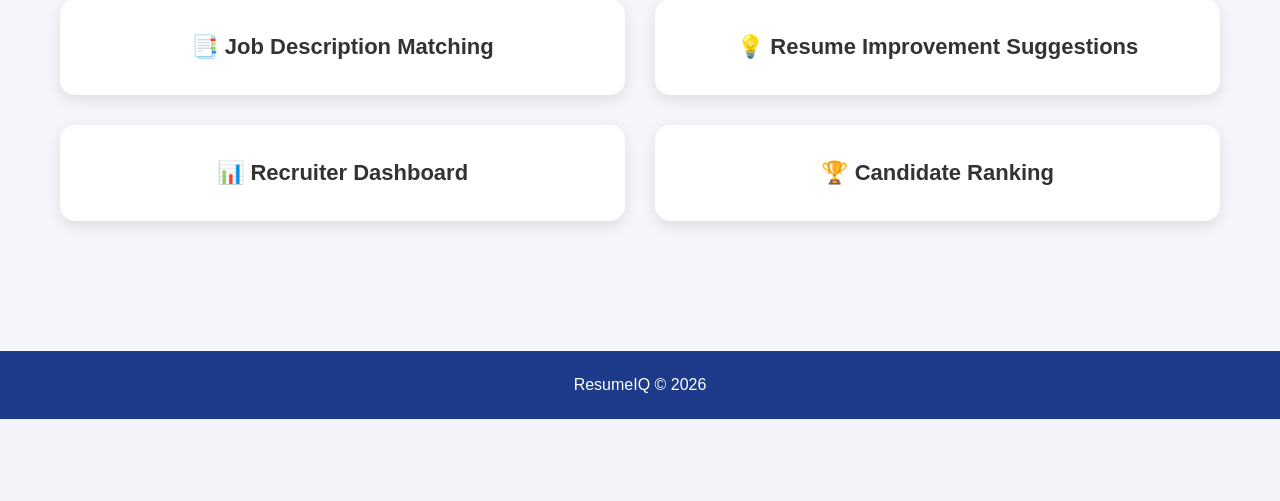
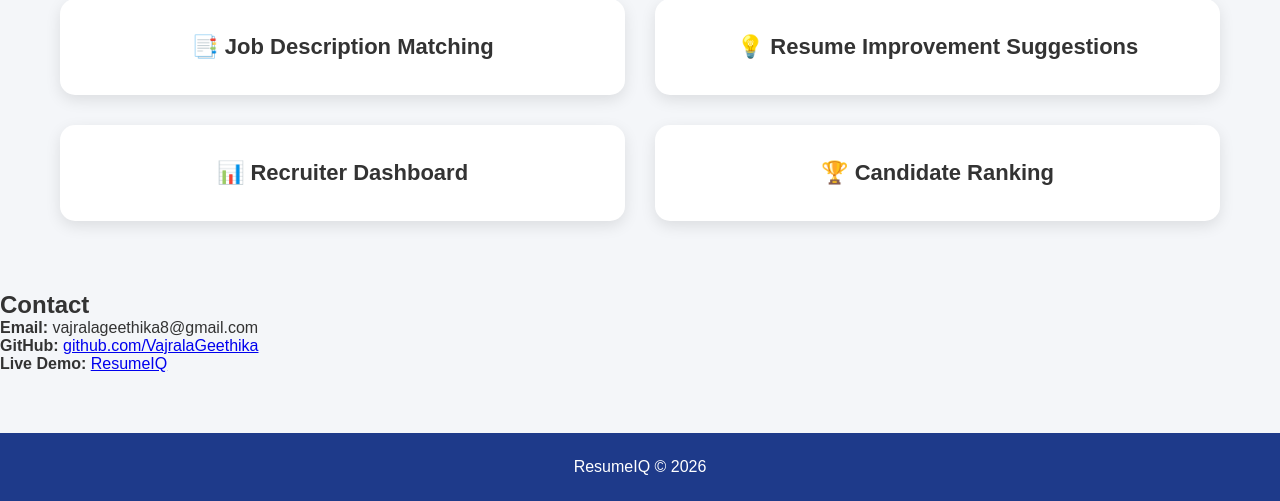
Before and after one commit to VajralaGeethika/ResumeIQ-AI-Resume-Screening-System, a Flask app: page / in a window 1280 px wide. Shown: the part 1077-1578 px from the top of the page. Before the commit the page ends 1496 px from the top, so only its background shows below. Run offline with Flask 3, Linux system fonts and the light colour scheme; parts of the project's set-up code (start-up, migrations or seed data) failed here and were passed over.

Commit message:
Add Contact Section

```diff
--- a/app/templates/index.html
+++ b/app/templates/index.html
@@ -25,8 +25,7 @@
 
     <h2>ResumeIQ</h2>
 
-    <div class="nav-links">
-
+    <div>
         <a href="/">Home</a>
 
         <a href="#features">Features</a>
@@ -34,7 +33,6 @@
         <a href="#footer">Contact</a>
 
     </div>
-
 </nav>
 
 
@@ -174,6 +172,28 @@
 
 </section>
 
+<section id="contact">
+
+    <h2>Contact</h2>
+
+    <p><strong>Email:</strong> vajralageethika8@gmail.com</p>
+
+    <p>
+        <strong>GitHub:</strong>
+        <a href="https://github.com/VajralaGeethika" target="_blank">
+            github.com/VajralaGeethika
+        </a>
+    </p>
+
+    <p>
+        <strong>Live Demo:</strong>
+        <a href="https://resumeiq-ai-resume-screening-system.onrender.com" target="_blank">
+            ResumeIQ
+        </a>
+    </p>
+
+</section>
+
 
 <!-- ==========================
      Footer
```
Also changed, not shown: 1 other file.
